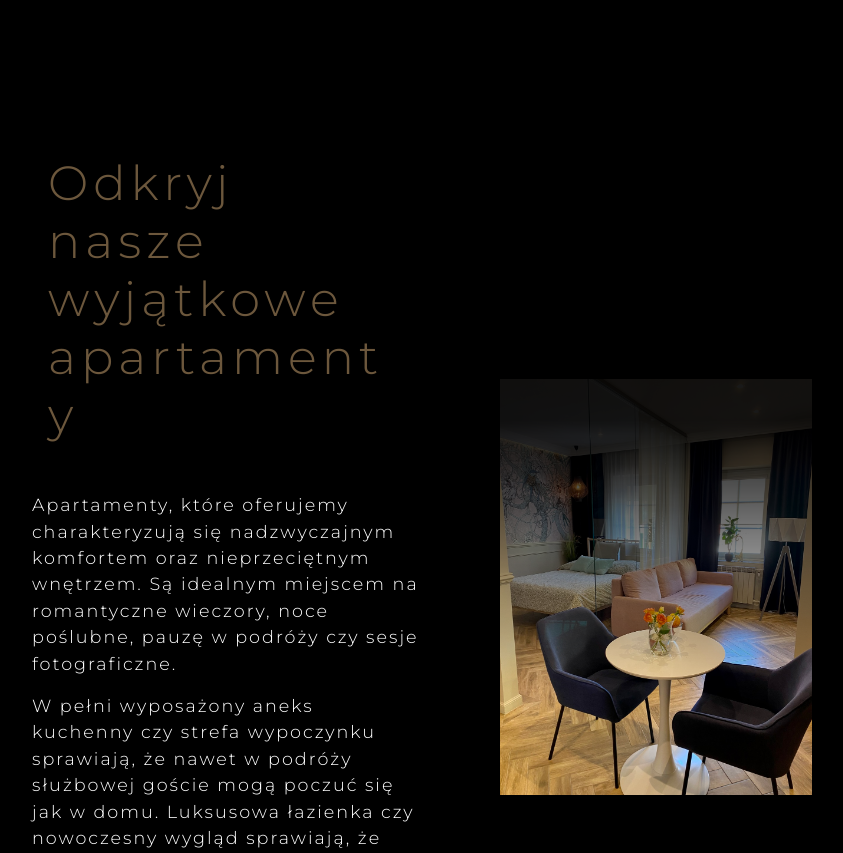
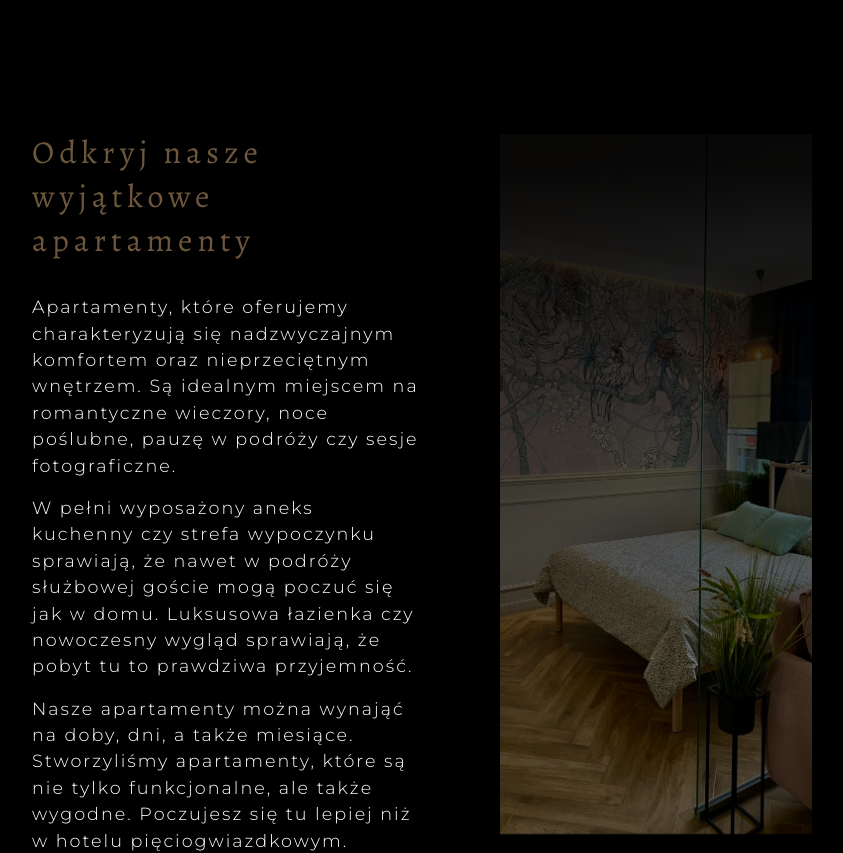
Before and after one commit to paulinachruscinska/apartamenty_zamkowe_app, a React (Create React App) app: page / in a window 1280 px wide. Shown: the part 2120-2973 px from the top of the page, without its empty margins (218-1061 px from the left). Built offline with nearby package versions, Linux system fonts and the light colour scheme; grey boxes are pictures that could not be loaded.

Commit message:
Add carousel

```diff
--- a/src/components/AboutUs.js
+++ b/src/components/AboutUs.js
@@ -9,7 +9,9 @@ export default function AboutUs(){
             <h2>Zrelaksuj się w naszych apartamentach</h2>
             <p>Niezależnie, czy pobyt tutaj jest podyktowany chęcią odpoczynku od zgiełku
             dnia codziennego, czy wybierasz się w podróż służbową - pozwól sobie
-                na odpoczynek w <span>naszych apartamentach. </span></p>
+                na odpoczynek w <span>naszych apartamentach. </span>
+                Lokalizacja w samym sercu miasta umożliwia szybkie dostanie się do dowolnego zakamarka Kwidzyna. W pobliżu znajdują
+                się restauracje, kawiarnie, sklepy, siłownia.</p>
             <div className='about-us__photos'>
                 <div className='about-us__photo'>
                     <img src={img1} alt='apartament'/>
@@ -29,5 +31,4 @@ export default function AboutUs(){
     )
 }
 
-//Lokalizacja w samym sercu miasta umożliwia szybkie dostanie się do dowolnego zakamarka Kwidzyna. W pobliżu znajdują
-//                 się restauracje, kawiarnie, sklepy, siłownia.
+//
--- /dev/null
+++ b/src/components/Carousel.js
@@ -0,0 +1,31 @@
+import img1 from '../images/AC14.jpg';
+import img2 from '../images/AC5.jpg';
+import img3 from '../images/AE5.jpg';
+import img4 from '../images/AE6.jpg';
+import {useEffect, useState} from "react";
+const carousel = [img1, img2, img3, img4]
+
+export default function Carousel(){
+    const [currentSlide, setCurrentSlide]=useState(0)
+    const length = carousel.length
+    useEffect(()=>{
+        setInterval(()=>nextSlide(), 3000)
+    },[currentSlide])
+
+
+    const nextSlide=()=>{
+        setCurrentSlide(currentSlide === length - 1 ? 0 : currentSlide + 1)
+    }
+    return(
+    <section className='carousel'>
+        {carousel.map((element, index)=>{
+            return(
+            <div className={(index === currentSlide ? 'slide-active' : 'slide') + ' carousel__item'} key={index}>
+                {index === currentSlide && <img className='carousel__photo' src={element} alt='carousel-photo'/>}
+
+            </div>
+            )
+        })}
+    </section>
+    )
+}
--- a/src/components/Description.js
+++ b/src/components/Description.js
@@ -1,18 +1,12 @@
-import img1 from '../images/AC14.jpg';
-import img2 from '../images/AC5.jpg';
-import img3 from '../images/AE5.jpg';
-import img4 from '../images/AE6.jpg';
+import Carousel from "./Carousel";
 import bath from '../images/bath_bw.jpeg';
-import {Carousel} from "react-responsive-carousel";
-import "react-responsive-carousel/lib/styles/carousel.min.css";
-const carousel = [img1, img2, img3, img4]
 
 
 export default function Decription(){
     return(
         <section className='description'>
             <div className='description__text'>
-                <h2 className='description__header'>Odkryj nasze wyjątkowe apartamenty</h2>
+                <h3 className='description__header'>Odkryj nasze wyjątkowe apartamenty</h3>
                 <p className='description__text--p'>Apartamenty, które oferujemy charakteryzują się nadzwyczajnym
                     komfortem oraz nieprzeciętnym wnętrzem.
                     Są idealnym miejscem na romantyczne wieczory, noce poślubne, pauzę w podróży czy sesje fotograficzne.</p>
@@ -24,15 +18,7 @@ export default function Decription(){
                     nie tylko funkcjonalne, ale także wygodne. Poczujesz się tu lepiej niż w hotelu pięciogwiazdkowym.</p>
             </div>
             <div className='description__carousel'>
-                <Carousel autoPlay showArrows={false} showIndicators={false} showThumbs={false} showStatus={false} infiniteLoop interval='2000' transitionTime='500'>
-                    {carousel.map((photo, index)=>{
-                        return (
-                                <div key={index}>
-                                    <img src={photo} alt='apartament'/>
-                                </div>
-                            )
-                    })}
-                </Carousel>
+                <Carousel/>
                 {/*<img className='description__photo' src={bath} alt='bath'/>*/}
             </div>
 
--- /dev/null
+++ b/src/scss/_carousel.scss
@@ -0,0 +1,30 @@
+.carousel {
+  position: relative;
+  display: flex;
+  width: 100%;
+  //max-height: 700px;
+
+  .carousel__item {
+    position: absolute;
+    top:0;
+    left: 0;
+
+  }
+}
+.carousel__photo{
+  //aspect-ratio: 460/700;
+  max-width: 100%;
+  min-height: 700px;
+  object-fit: cover;
+
+}
+.slide-active{
+  opacity: 1;
+  transition: opacity 2s ease;
+  //transition: opacity  cubic-bezier(.37,0,.63,1);
+}
+.slide{
+  opacity: 0;
+  //transition: opacity 2s ease;
+
+}
--- a/src/scss/_contact.scss
+++ b/src/scss/_contact.scss
@@ -83,6 +83,7 @@ h3{
   }
   @include desktop{
     font-size: 2rem;
+    margin: 1rem 0;
   }
 }
 .text--main{
--- a/src/scss/_description.scss
+++ b/src/scss/_description.scss
@@ -7,7 +7,7 @@
   @include desktop;
   .description__text{
     width: 50%;
-    h2{
+    h3{
       text-align: left;
       color: $shadowColor;
     }
@@ -20,26 +20,20 @@
   .description__carousel{
     width: 40%;
     position: relative;
-    img{
+    min-height: 700px;
+    max-height: 1000px;
+    //img{
       //filter: grayscale(1);
-    }
+    //}
     &:before{
       content: '';
       z-index: 3;
       position: absolute;
       width: 100%;
       height: 100%;
-      background: linear-gradient(to bottom, rgba(0,0,0,0.9) 10%, transparent 75%);
+      background: linear-gradient(to bottom, rgba(0,0,0,0.9) 5%, transparent 75%);
     }
-    &:after{
-      content: '';
-      z-index: 4;
-      position: absolute;
-      width: 100%;
-      height: 100%;
-      background: black;
-      opacity: 0.1;
-  }
+
   }
   .description__photo{
     position: absolute;
--- a/src/scss/main.scss
+++ b/src/scss/main.scss
@@ -3,6 +3,7 @@
 @import 'settings/devices';
 @import 'header';
 @import 'description';
+@import 'carousel';
 @import 'gallery';
 @import "contact";
 @import 'about-us';
```
